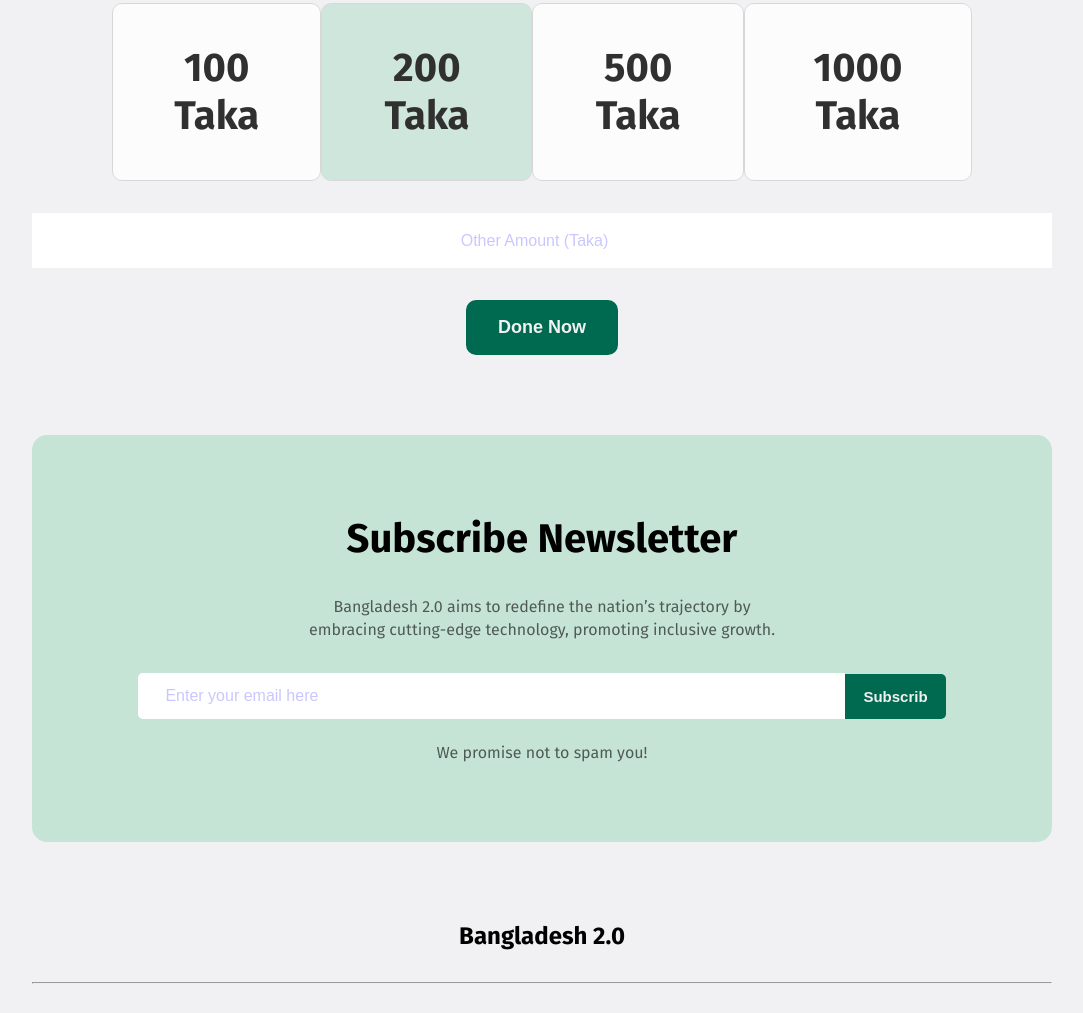
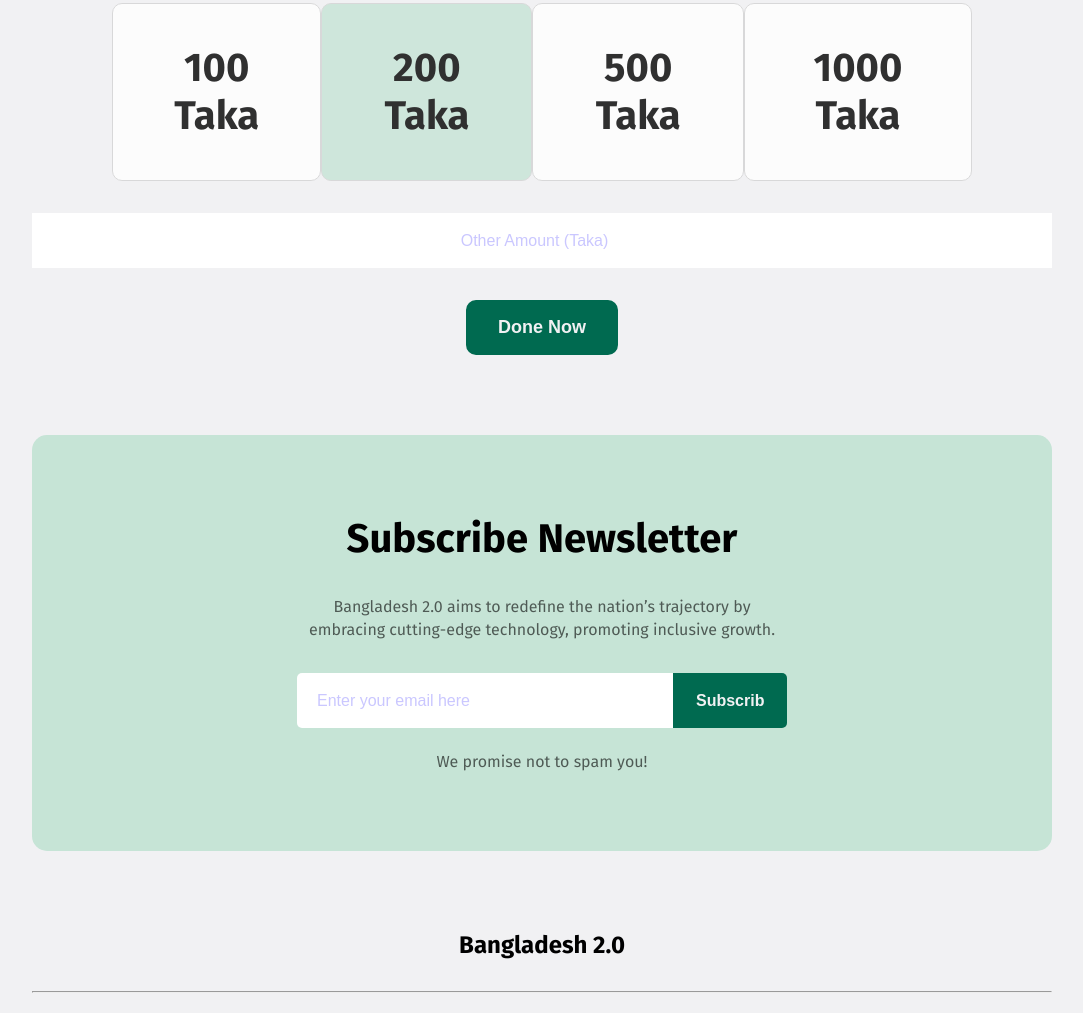
Before and after one commit to sharmin-khan/assignment_1, a plain HTML site: page index.html in a window 1280 px wide. Shown: the part 3679-4692 px from the top of the page, without its empty margins (98-1181 px from the left). Drawn offline with Linux system fonts and the light colour scheme.

Commit message:
subscribed section updated

```diff
--- a/index.html
+++ b/index.html
@@ -138,7 +138,7 @@
                 technology, promoting inclusive growth, and ensuring sustainability. With initiatives in renewable
                 energy, digital transformation, and robust infrastructure.</p>
             <div class="donate_container">
-                <div class="card donate_card ">100 Taka</div>
+                <div class="card donate_card">100 Taka</div>
                 <div class="card donate_card card_color">200 Taka</div>
                 <div class="card donate_card">500 Taka </div>
                 <div class="card donate_card">1000 Taka</div>
@@ -151,14 +151,14 @@
         </section>
         <!-- subscribe section -->
         <section class="subscribe text_center">
-            <h2 class="subscribe_title">Subscribe Newsletter</h2>
+            <h2 class="subscribe_title ">Subscribe Newsletter</h2>
             <p class="subscribe_content">Bangladesh 2.0 aims to redefine the nation’s trajectory by embracing
                 cutting-edge technology, promoting inclusive growth.</p>
             <div class="subscribe_field">
                 <table>
                     <tr>
                         <td>
-                            <input class="table_input" type="text" placeholder="Enter your email here">
+                            <input class="table_input" type="email" placeholder="Enter your email here">
                         </td>
                         <td>
                             <button class="subscribe_btn">Subscrib</button>
--- a/style.css
+++ b/style.css
@@ -284,7 +284,7 @@ time {
 }
 
 .donate_card:hover {
-    background-color: #C6E4D6;
+    background-color: #6dd3a3;
 }
 
 .card_color {
@@ -304,13 +304,15 @@ time {
     height: 55px;
     margin: 32px 0;
     font-size: 16px;
+    outline: none;
     border: none;
     padding: 0 20px;
+    text-align: center;
 
 }
 
 
-::placeholder {
+.input_field::placeholder {
     text-align: center;
     color: #cac7ff;
 }
@@ -331,25 +333,30 @@ time {
 
 table {
     border-collapse: collapse;
+    width: 100%;
 }
 
-.table_input {
-    padding: 14px 500px 14px 0px;
+.table_input{
+    height: 55px;
+    width: 100%;
     font-size: 16px;
     border: none;
     border-right: none;
     border-radius: 5px 0 0 5px;
     outline: none;
+    padding-left: 20px;
 
 }
 
 ::placeholder {
     color: #cac7ff;
+
 }
 
 .subscribe_btn {
-    padding: 14px 18px;
-    font-size: 15px;
+    width: 100%;
+    height: 55px;
+    font-size: 16px;
     font-weight: 600;
     border: none;
     border-radius: 0 5px 5px 0;
@@ -361,7 +368,6 @@ table {
 .subscribe_btn:hover {
     background: #5df0ae;
     color: #006A50;
-
 
 }
 
```
